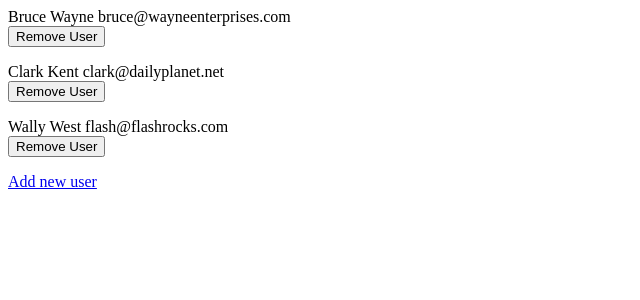
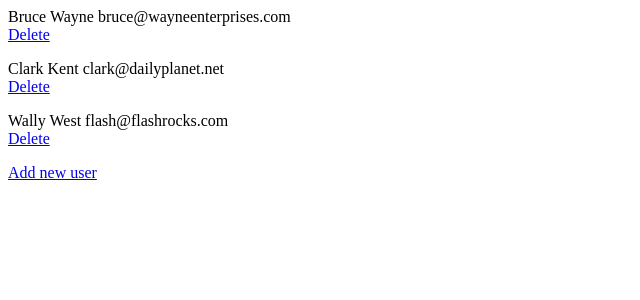
Before and after one commit to davidmshou/da-app-challenge, a Django app: page /users/ in a window 1280 px wide. Shown: the top 300 px of the page, without its empty margins (0-640 px from the left). Run offline with Django 3.2, Linux system fonts and the light colour scheme; data comes from the database, SQL or seed files in the repository; both versions use the stored data as it was after the commit.

Commit message:
Adds delete functionality.

```diff
--- a/users/templates/users/list.html
+++ b/users/templates/users/list.html
@@ -5,7 +5,7 @@
             <div>{{user}}</div>
             <form action="#" method="POST">
                 {% csrf_token %}
-                <button name="delete_button" value="Click" id="Delete_{{user}}">Remove User</button>
+                <a href="{% url 'delete' user.id %}" data-name="{{user}}">Delete</a>
             </form>
     </section>
         {% endfor %}
@@ -13,13 +13,3 @@
 
 </form>
 <a href ="{% url 'add' %}">Add new user</a>
-<!-- <a href ="{% url 'delete' %}">Remove a user</a> -->
-
-<!-- <body>
-    {% for name, value in user_list.get_attributes %}
-        {% if value %}
-            {{ user_list }}
-        {% endif %}
-    {% endfor %}
-</body>
- -->
--- a/users/urls.py
+++ b/users/urls.py
@@ -8,6 +8,7 @@ urlpatterns = [
     url(r'^$', views.index, name='index'),
     url(r'^delete/$', views.delete, name='delete'),
     url(r'^add/$', views.add, name='add'),
+    url(r'^(?P<user_id>\d+)/delete/$', views.delete, name='delete')
     # url(r'^$', views.index, name='index'),
     # url(r'^add/$', views.add, name='add'),
     # url(r'^edit/$', views.edit, name='edit'),
--- a/users/views.py
+++ b/users/views.py
@@ -3,12 +3,12 @@ from .models import User
 from .forms import UserForm
 from django.core.urlresolvers import reverse
 from django.template import RequestContext, loader
-from django.shortcuts import render
+from django.shortcuts import render, get_object_or_404
 
 
 def index(request):
     # return HttpResponse("Hello, there. This is the index of all our users.")
-    user_list = User.objects.order_by("first_name")
+    user_list = User.objects.order_by("id")
     # for user in users:
     #     user_list = users(list)
     # lines = []
@@ -64,11 +64,15 @@ def add(request):
 #     return HttpResponseRedirect(reverse("index"))
 
 
-def delete(request):
-    users = User.objects.get(first_name=User.first_name)
-    for user in users:
-        if request.POST("delete_button"):
-            user.delete()
+def delete(request, user_id):
+    user = get_object_or_404(User, pk=user_id)
+    user.delete()
+    return HttpResponseRedirect(reverse('index'))
+
+    # users = User.objects.order_by("id")
+    # for user in users:
+    #     if request.POST("delete_button"):
+    #         user.delete()
     # return HttpResponse("Delete")
     # user_list = User.objects.all()
     # for user in user_list:
```
Also changed, not shown: db.sqlite3.
